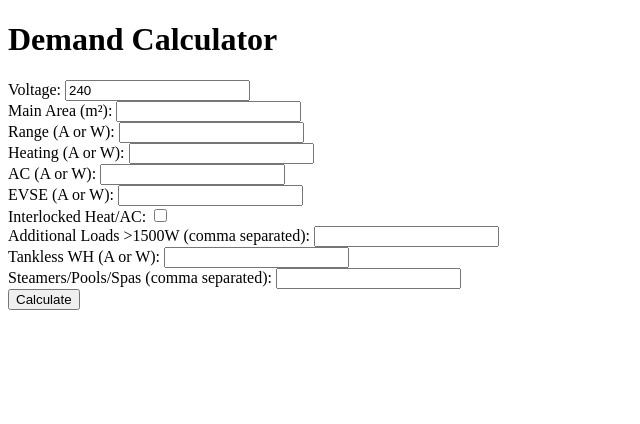
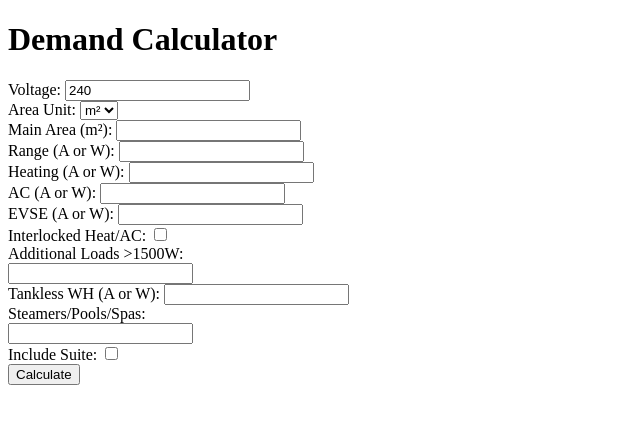
Before and after one commit to beanpancake/Demand-Calculator, a Flask app: page / in a window 1280 px wide. Shown: the top 424 px of the page, without its empty margins (0-640 px from the left). Run offline with Flask 3, Linux system fonts and the light colour scheme.

Commit message:
Add suite and sqft support with dynamic load inputs

```diff
--- a/app.py
+++ b/app.py
@@ -4,10 +4,12 @@ from calculator.core import parse_load, calculate_demand
 app = Flask(__name__)
 
 
-def _parse_list(raw: str, voltage: float):
-    """Parse comma separated loads using parse_load."""
+def _parse_list(values, voltage: float):
+    """Parse a list of string load entries using parse_load."""
+    if isinstance(values, str):
+        values = [values]
     items = []
-    for part in raw.split(','):
+    for part in values:
         part = part.strip()
         if part:
             items.append(parse_load(part, voltage))
@@ -21,16 +23,42 @@ def index():
     if request.method == 'POST':
         try:
             voltage = float(request.form.get('voltage', '0'))
-            area = float(request.form.get('area', '0'))
+
+            area_raw = float(request.form.get('area', '0'))
+            area_unit = request.form.get('area_unit', 'm2')
+            area = area_raw * 0.092903 if area_unit == 'ft2' else area_raw
+
             range_w = parse_load(request.form.get('range', ''), voltage)
             heat_w = parse_load(request.form.get('heat', ''), voltage)
             ac_w = parse_load(request.form.get('ac', ''), voltage)
             evse_w = parse_load(request.form.get('evse', ''), voltage)
             interlocked = bool(request.form.get('interlocked'))
-            add_all = _parse_list(request.form.get('additional', ''), voltage)
+
+            add_all = _parse_list(request.form.getlist('additional'), voltage)
             add_list = [w for w in add_all if w > 1500]
             tankless_w = parse_load(request.form.get('tankless', ''), voltage)
-            sps_all = _parse_list(request.form.get('sps', ''), voltage)
+            sps_all = _parse_list(request.form.getlist('sps'), voltage)
+
+            suite = None
+            if request.form.get('suite'):
+                suite_area_raw = float(request.form.get('suite_area', '0'))
+                suite_area = suite_area_raw * 0.092903 if area_unit == 'ft2' else suite_area_raw
+                suite_range_w = parse_load(request.form.get('suite_range', ''), voltage)
+                suite_evse_w = parse_load(request.form.get('suite_evse', ''), voltage)
+                suite_add_all = _parse_list(request.form.getlist('suite_additional'), voltage)
+                suite_add_list = [w for w in suite_add_all if w > 1500]
+                suite_tankless_w = parse_load(request.form.get('suite_tankless', ''), voltage)
+                suite_sps_all = _parse_list(request.form.getlist('suite_sps'), voltage)
+                suite = {
+                    'area': suite_area,
+                    'range_w': suite_range_w,
+                    'evse_w': suite_evse_w,
+                    'add_loads': suite_add_list,
+                    'tankless_w': suite_tankless_w,
+                    'sps': suite_sps_all,
+                }
+                if area_unit == 'ft2':
+                    suite['area_ft2'] = suite_area_raw
 
             inputs, results, debug = calculate_demand(
                 voltage=voltage,
@@ -43,6 +71,8 @@ def index():
                 add_main_list_w=add_list,
                 tankless_main_w=tankless_w,
                 sps_main_all=sps_all,
+                area_main_ft2=area_raw if area_unit == 'ft2' else None,
+                suite=suite,
             )
             result = results
         except Exception as exc:
--- a/templates/index.html
+++ b/templates/index.html
@@ -8,9 +8,18 @@
   <label>Voltage:
     <input type="number" step="any" name="voltage" required value="{{ request.form.voltage or '240' }}">
   </label><br>
-  <label>Main Area (m²):
+
+  <label>Area Unit:
+    <select name="area_unit" id="area-unit">
+      <option value="m2" {% if request.form.get('area_unit', 'm2') == 'm2' %}selected{% endif %}>m²</option>
+      <option value="ft2" {% if request.form.get('area_unit') == 'ft2' %}selected{% endif %}>ft²</option>
+    </select>
+  </label><br>
+
+  <label>Main Area (<span class="area-unit-label">m²</span>):
     <input type="number" step="any" name="area" required value="{{ request.form.area or '' }}">
   </label><br>
+
   <label>Range (A or W):
     <input type="text" name="range" value="{{ request.form.range or '' }}">
   </label><br>
@@ -26,18 +35,106 @@
   <label>Interlocked Heat/AC:
     <input type="checkbox" name="interlocked" {% if request.form.get('interlocked') %}checked{% endif %}>
   </label><br>
-  <label>Additional Loads >1500W (comma separated):
-    <input type="text" name="additional" value="{{ request.form.additional or '' }}">
-  </label><br>
+
+  <label>Additional Loads >1500W:</label><br>
+  <div id="additional-main-fields">
+    {% set adds = request.form.getlist('additional') + [''] %}
+    {% for val in adds %}
+      <input type="text" name="additional" value="{{ val }}"><br>
+    {% endfor %}
+  </div>
+
   <label>Tankless WH (A or W):
     <input type="text" name="tankless" value="{{ request.form.tankless or '' }}">
   </label><br>
-  <label>Steamers/Pools/Spas (comma separated):
-    <input type="text" name="sps" value="{{ request.form.sps or '' }}">
+
+  <label>Steamers/Pools/Spas:</label><br>
+  <div id="sps-main-fields">
+    {% set sps = request.form.getlist('sps') + [''] %}
+    {% for val in sps %}
+      <input type="text" name="sps" value="{{ val }}"><br>
+    {% endfor %}
+  </div>
+
+  <label>Include Suite:
+    <input type="checkbox" name="suite" id="suite-checkbox" {% if request.form.get('suite') %}checked{% endif %}>
   </label><br>
+
+  <div id="suite-section" style="display:{% if request.form.get('suite') %}block{% else %}none{% endif %}; margin-left:20px;">
+    <label>Suite Area (<span class="area-unit-label">m²</span>):
+      <input type="number" step="any" name="suite_area" value="{{ request.form.suite_area or '' }}">
+    </label><br>
+    <label>Suite Range (A or W):
+      <input type="text" name="suite_range" value="{{ request.form.suite_range or '' }}">
+    </label><br>
+    <label>Suite EVSE (A or W):
+      <input type="text" name="suite_evse" value="{{ request.form.suite_evse or '' }}">
+    </label><br>
+    <label>Suite Additional Loads >1500W:</label><br>
+    <div id="additional-suite-fields">
+      {% set sadd = request.form.getlist('suite_additional') + [''] %}
+      {% for val in sadd %}
+        <input type="text" name="suite_additional" value="{{ val }}"><br>
+      {% endfor %}
+    </div>
+    <label>Suite Tankless WH (A or W):
+      <input type="text" name="suite_tankless" value="{{ request.form.suite_tankless or '' }}">
+    </label><br>
+    <label>Suite Steamers/Pools/Spas:</label><br>
+    <div id="sps-suite-fields">
+      {% set ssps = request.form.getlist('suite_sps') + [''] %}
+      {% for val in ssps %}
+        <input type="text" name="suite_sps" value="{{ val }}"><br>
+      {% endfor %}
+    </div>
+  </div>
+
   <button type="submit">Calculate</button>
 </form>
+
 {% if result %}
 <h2>Result</h2>
 <p>{{ result['Final Calculated Load (W)'] }} W</p>
 {% endif %}
+
+<script>
+function setupDynamic(containerId, name, max=10){
+  const container=document.getElementById(containerId);
+  function check(){
+    const inputs=container.querySelectorAll('input[name="'+name+'"]');
+    const last=inputs[inputs.length-1];
+    if(last.value.trim()!=='' && inputs.length<max){
+      const br=document.createElement('br');
+      const inp=document.createElement('input');
+      inp.type='text';
+      inp.name=name;
+      inp.addEventListener('input', check);
+      container.appendChild(inp);
+      container.appendChild(br);
+    }
+  }
+  container.querySelectorAll('input[name="'+name+'"]').forEach(inp=>inp.addEventListener('input', check));
+}
+
+function updateAreaLabels(){
+  const unit=document.getElementById('area-unit').value==='ft2'?'ft²':'m²';
+  document.querySelectorAll('.area-unit-label').forEach(el=>el.textContent=unit);
+}
+
+function toggleSuite(){
+  const section=document.getElementById('suite-section');
+  const checked=document.getElementById('suite-checkbox').checked;
+  section.style.display=checked?'block':'none';
+}
+
+document.addEventListener('DOMContentLoaded', function(){
+  setupDynamic('additional-main-fields','additional');
+  setupDynamic('sps-main-fields','sps');
+  setupDynamic('additional-suite-fields','suite_additional');
+  setupDynamic('sps-suite-fields','suite_sps');
+  updateAreaLabels();
+  toggleSuite();
+  document.getElementById('area-unit').addEventListener('change', updateAreaLabels);
+  document.getElementById('suite-checkbox').addEventListener('change', toggleSuite);
+});
+</script>
```
